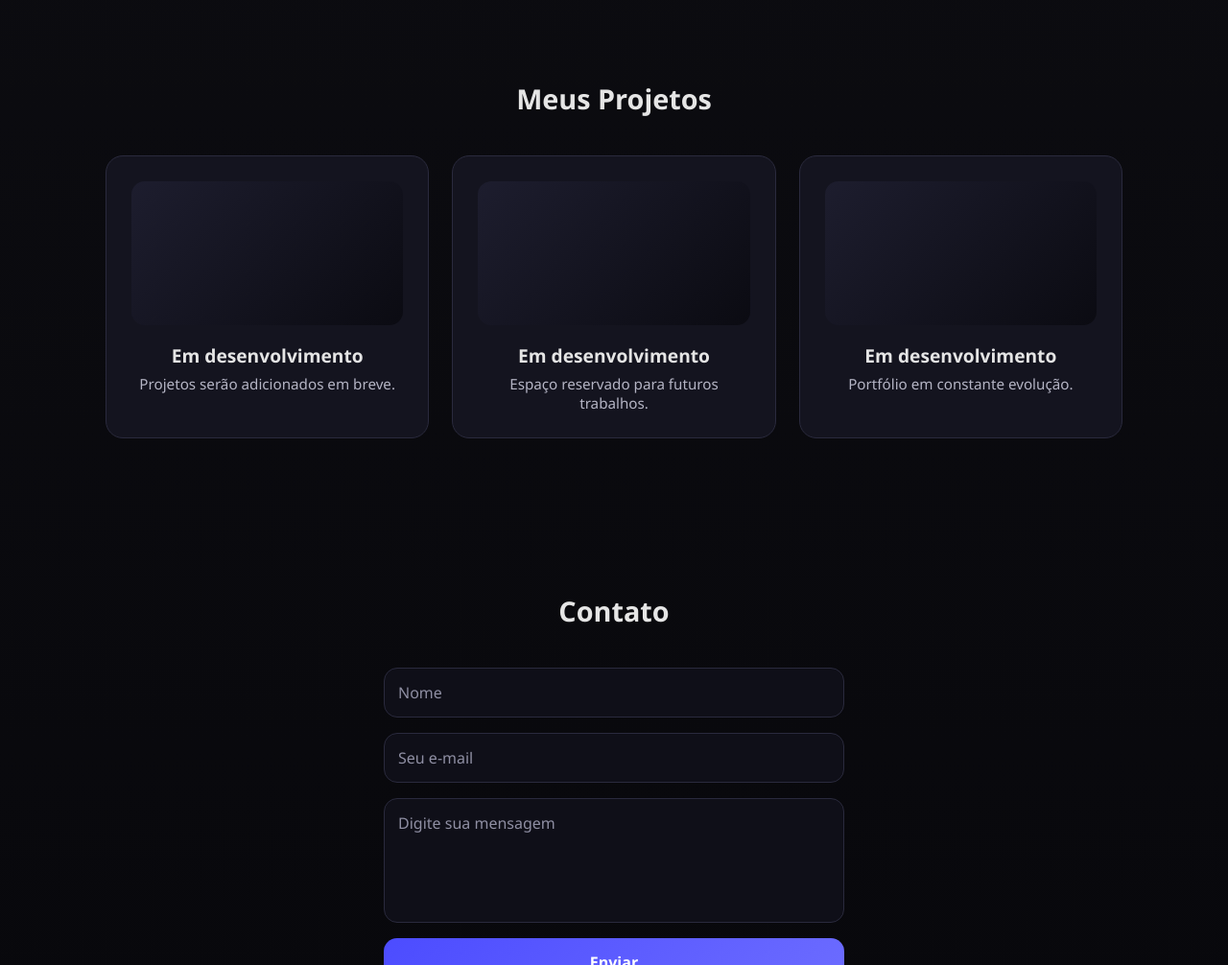
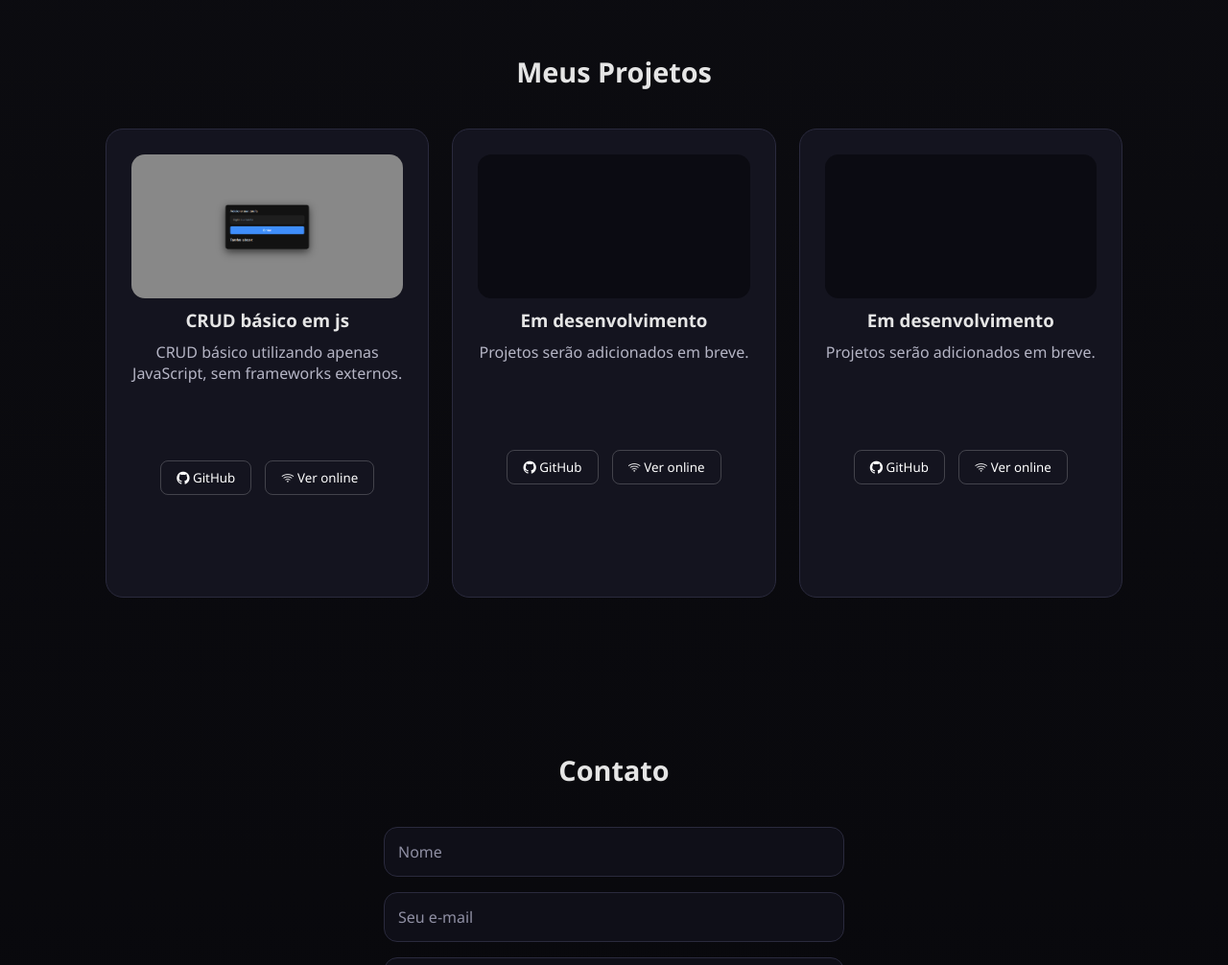
Before and after one commit to alwisgabriel/Alwisgabriel-Portfolio, a plain HTML site: page index.html in a window 1280 px wide. Shown: the part 1200-2206 px from the top of the page at 96% size. Drawn offline with nearby package versions, Linux system fonts and the light colour scheme.

Commit message:
Adicionando um projeto

```diff
--- a/index.html
+++ b/index.html
@@ -3,21 +3,21 @@
   <meta name="viewport" content="width=device-width, initial-scale=1.0" />
 
   <link rel="stylesheet" href="styles/style.css" />
+  <link href="https://cdn.jsdelivr.net/npm/bootstrap-icons@1.9.1/font/bootstrap-icons.css" rel="stylesheet">
 
   <!-- EmailJS -->
-  <script
-    src="https://cdn.jsdelivr.net/npm/emailjs-com@3/dist/email.min.js"
-    defer
-  ></script>
-
+  <script src="https://cdn.jsdelivr.net/npm/emailjs-com@3/dist/email.min.js" defer></script>
+  <script src="https://cdn.jsdelivr.net/npm/bootstrap@5.3.8/dist/js/bootstrap.bundle.min.js"
+    integrity="sha384-FKyoEForCGlyvwx9Hj09JcYn3nv7wiPVlz7YYwJrWVcXK/BmnVDxM+D2scQbITxI"
+    crossorigin="anonymous"></script>
   <!-- Seu JS -->
   <script src="src/index.js" defer></script>
 
   <title>Alwisgabriel | Portfólio</title>
 </head>
 
+<body>
 
-  <body>
   <nav class="navegacao">
     <ul class="menu">
       <li><a href="#inicio">Início</a></li>
@@ -28,26 +28,16 @@
   </nav>
 
   <main id="inicio" class="cabecalho">
-      <div>
-        <img
-          class="foto-perfil"
-          src="/assets/imgs/discord_fake_avatar_decorations_1768327201485.gif"
-          alt="Foto de perfil de Gabriel Fernandes Alves"
-        />
-      </div>
+    <img class="foto-perfil" src="/assets/imgs/discord_fake_avatar_decorations_1768327201485.gif">
     <h1>Gabriel Fernandes Alves</h1>
     <p class="cabecalho-sub-titulo">Desenvolvedor Full Stack</p>
   </main>
 
   <section id="sobre" class="sobre">
-      <h2 class="sobre-titulo">Sobre mim</h2>
+    <h2>Sobre mim</h2>
     <div class="sobre-caixa">
-        <p>
       Sou programador com foco em desenvolvimento de software, com experiência
-          em JavaScript, React, Node.js, CSS e MySQL. Busco criar soluções
-          eficientes, escaláveis e bem estruturadas, sempre aplicando boas
-          práticas e evoluindo tecnicamente.
-        </p>
+      em JavaScript, React, Node.js, CSS e MySQL.
     </div>
   </section>
 
@@ -55,31 +45,87 @@
     <h2>Meus Projetos</h2>
 
     <div class="projetos-caixa">
+
+      <!-- CARD -->
+      <div class="projetos-card">
+        <div class="projetos-imagem">
+        <img src="assets/imgs/Captura de tela de 2026-01-25 14-52-59.png" alt="">
+        </div>
+        <h3>CRUD básico em js</h3>
+        <p>CRUD básico utilizando apenas JavaScript, sem frameworks externos.</p>
+
+        <section class="botoes-links">
+          <a href="https://github.com/alwisgabriel/crud-basicojs" target="_blank">
+            <button type="button">
+              <i class="bi bi-github"></i>
+              <span>GitHub</span>
+            </button>
+
+          </a>
+
+          <a href="https://crud-basicojs-mudbol4y3-alwisgabriels-projects.vercel.app/">
+            <button type="button">
+              <i class="bi bi-wifi"></i>
+              <span>Ver online</span>
+            </button>
+
+          </a>
+        </section>
+      </div>
+
+      <!-- CARD -->
       <div class="projetos-card">
         <div class="projetos-imagem"></div>
-          <h3 class="info-projetos">Em desenvolvimento</h3>
-          <p class="paragrafo-projetos">
-            Projetos serão adicionados em breve.
-          </p>
+        <h3>Em desenvolvimento</h3>
+        <p>Projetos serão adicionados em breve.</p>
+
+        <section class="botoes-links">
+          <a href="https://github.com/alwisgabriel/crud-basicojs" target="_blank">
+            <button type="button">
+              <i class="bi bi-github"></i>
+              <span>GitHub</span>
+            </button>
+
+          </a>
+
+          <a href="#">
+            <button type="button">
+              <i class="bi bi-wifi"></i>
+              <span>Ver online</span>
+            </button>
+
+          </a>
+        </section>
       </div>
 
+      <!-- CARD -->
       <div class="projetos-card">
         <div class="projetos-imagem"></div>
-          <h3 class="info-projetos">Em desenvolvimento</h3>
-          <p class="paragrafo-projetos">
-            Espaço reservado para futuros trabalhos.
-          </p>
+        <h3>Em desenvolvimento</h3>
+        <p>Projetos serão adicionados em breve.</p>
+
+        <section class="botoes-links">
+          <a href="https://github.com/alwisgabriel/crud-basicojs" target="_blank">
+            <button type="button">
+              <i class="bi bi-github"></i>
+              <span>GitHub</span>
+            </button>
+
+          </a>
+
+          <a href="#">
+            <button type="button">
+              <i class="bi bi-wifi"></i>
+              <span>Ver online</span>
+            </button>
+
+          </a>
+        </section>
       </div>
 
-        <div class="projetos-card">
-          <div class="projetos-imagem"></div>
-          <h3 class="info-projetos">Em desenvolvimento</h3>
-          <p class="paragrafo-projetos">
-            Portfólio em constante evolução.
-          </p>
-        </div>
     </div>
   </section>
+
 
   <section class="contato" id="contato">
     <h2 class="contato-titulo">Contato</h2>
@@ -91,30 +137,15 @@
 
     <form class="formulario-contato" onsubmit="enviarEmail(event)">
       <div class="nome-form">
-      <input
-        id="nome"
-        type="text"
-        placeholder="Nome"
-        required
-      />
+        <input id="nome" type="text" placeholder="Nome" required />
       </div>
 
       <div class="nome-form">
-      <input
-        id="email"
-        type="email"
-        placeholder="Seu e-mail"
-        required
-      />
+        <input id="email" type="email" placeholder="Seu e-mail" required />
       </div>
 
       <div class="grupo-form">
-      <textarea
-        id="mensagem"
-        class="text-form"
-        placeholder="Digite sua mensagem"
-        required
-      ></textarea>
+        <textarea id="mensagem" class="text-form" placeholder="Digite sua mensagem" required></textarea>
       </div>
 
 
@@ -126,4 +157,5 @@
 
 
 </body>
+
 </html>
--- a/styles/style.css
+++ b/styles/style.css
@@ -115,14 +115,22 @@ section h2 {
   text-align: center;
   transition: transform 0.3s ease, box-shadow 0.3s ease;
 }
-
 .projetos-imagem {
+  margin-bottom: 10px;
   width: 100%;
   height: 150px;
   border-radius: 14px;
-  background: linear-gradient(135deg, #1d1d2e, #0b0b12);
-  margin-bottom: 18px;
+  overflow: hidden; /* corta o excesso da imagem */
+  background: #0b0b12;
 }
+
+.projetos-imagem img {
+  width: 100%;
+  height: 100%;
+  object-fit: cover; /* mantém proporção e preenche */
+  display: block;
+}
+
 
 .projetos-card:hover {
   transform: translateY(-6px);
@@ -135,9 +143,48 @@ section h2 {
 }
 
 .paragrafo-projetos {
+
   font-size: 0.95rem;
   color: #b5b5c5;
 }
+
+
+
+.projetos-card {
+  display: flex;
+  flex-direction: column;
+  justify-content: space-between;
+  min-height: 420px;
+}
+
+.projetos-card p {
+  margin-top: 10px ;
+  color: #b5b5c5;
+}
+
+.botoes-links {
+  margin-top: auto;
+  display: flex;
+  justify-content: center;
+  gap: 14px;
+}
+
+.botoes-links button {
+  padding: 8px 16px;
+  border-radius: 8px;
+  background: transparent;
+  border: 1px solid rgba(255,255,255,0.2);
+  color: #fff;
+  cursor: pointer;
+}
+
+
+
+.botoes-links button:hover {
+  background: rgba(255,255,255,0.1);
+}
+
+
 
 /* ================= CONTATO ================= */
 .formulario-contato {
```
Also changed, not shown: assets/imgs/Captura de tela de 2026-01-25 14-52-59.png (added). Lines whose indentation alone changed are shown as unchanged.
